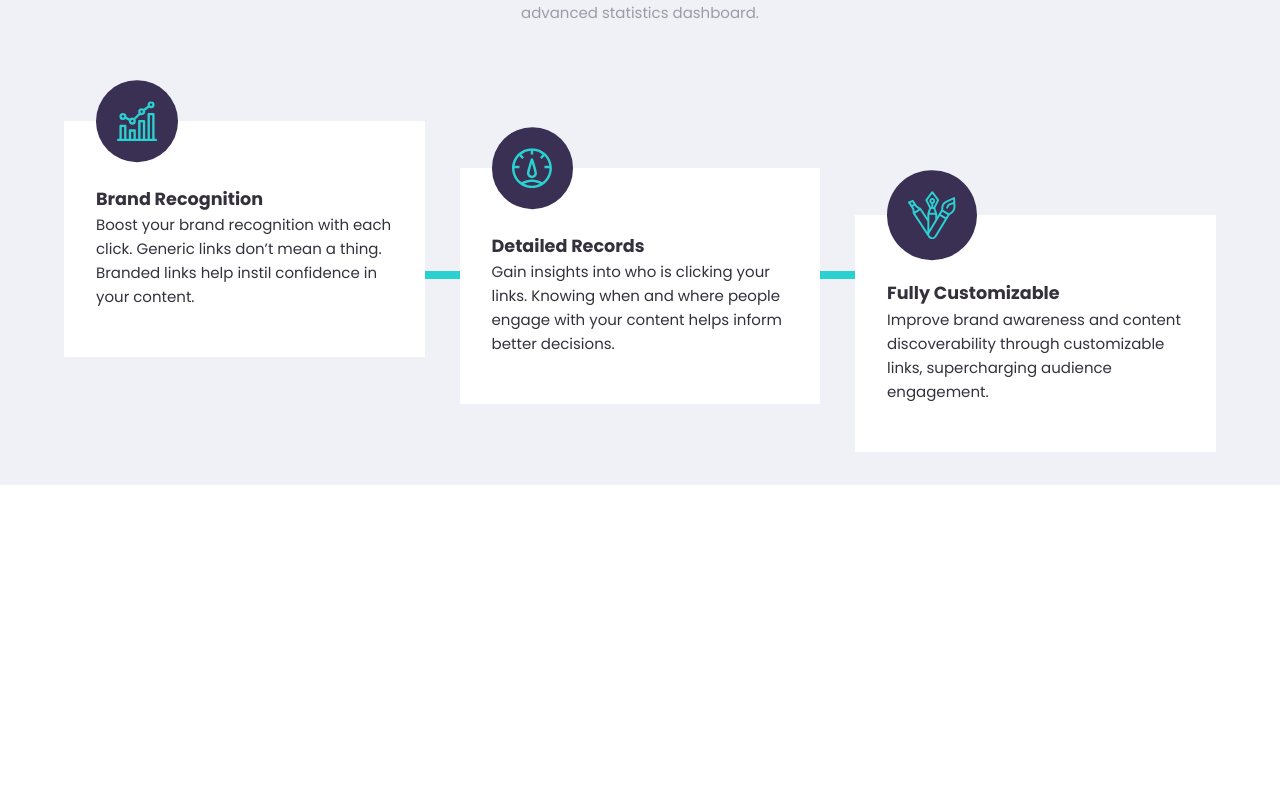
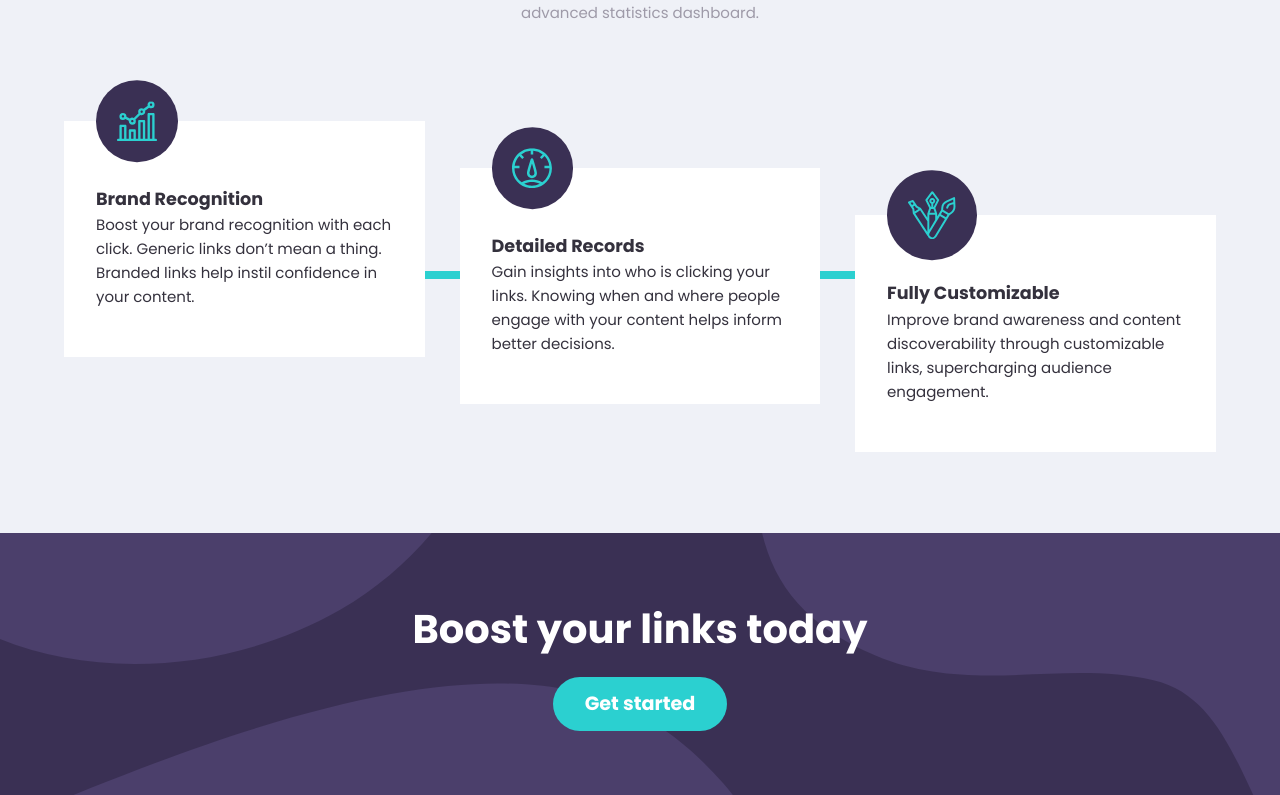
Before and after one commit to elian-dev/short-url-api-landing, a Vue app: page / in a window 1280 px wide. Shown: the part 1016-1811 px from the top of the page. Before the commit the page ends 1501 px from the top, so only its background shows below. Built offline with nearby package versions, Linux system fonts and the light colour scheme.

Commit message:
feat: :sparkles: Feat Add CTA Components

```diff
--- /dev/null
+++ b/src/components/CTA.vue
@@ -0,0 +1,46 @@
+<script setup>
+    import Button from '@/components/Button.vue'
+</script>
+<template>
+    <section class="cta">
+        <div class="container cta-content">
+            <h3>Boost your links today</h3>
+            <Button type="button" variant="primary"> Get started </Button>
+        </div>
+    </section>
+</template>
+
+<style>
+    .cta {
+        background-image: url(../assets/images/bg-boost-desktop.svg);
+        background-color: #3A3054;
+        background-repeat: no-repeat;
+        background-position: center;
+        background-size: cover;
+    }
+
+    .cta-content {
+        display: grid;
+        place-items: center;
+        padding: 4rem 0;
+    }
+
+    .cta-content h3 {
+        color: white;
+        margin-bottom: 1rem;
+        font-size: 2.5rem;
+        font-weight: 600;
+        text-align: center;
+    }
+
+    .cta-content button {
+        padding: 1rem 2rem;
+        font-size: 1.2rem;
+    }
+
+    @media screen and (max-width: 768px) {
+        .cta {
+            background-image: url(../assets/images/bg-boost-mobile.svg);
+        }
+    }
+</style>
--- a/src/components/StatsSection.vue
+++ b/src/components/StatsSection.vue
@@ -43,6 +43,7 @@ import FullyIcon from '@/assets/images/icon-fully-customizable.svg'
 .stats {
   background-color: #eff1f7;
   padding-top: 10rem;
+  padding-bottom: 3rem;
 }
 
 .stats .content {
--- a/src/views/HomeView.vue
+++ b/src/views/HomeView.vue
@@ -2,10 +2,12 @@
 import HeroSection from '@/components/HeroSection.vue'
 import ShorterForm from '@/components/ShorterForm.vue'
 import StatsSection from '@/components/StatsSection.vue'
+import CTA from '@/components/CTA.vue';
 </script>
 
 <template>
   <HeroSection></HeroSection>
   <ShorterForm></ShorterForm>
   <StatsSection></StatsSection>
+  <CTA></CTA>
 </template>
```
